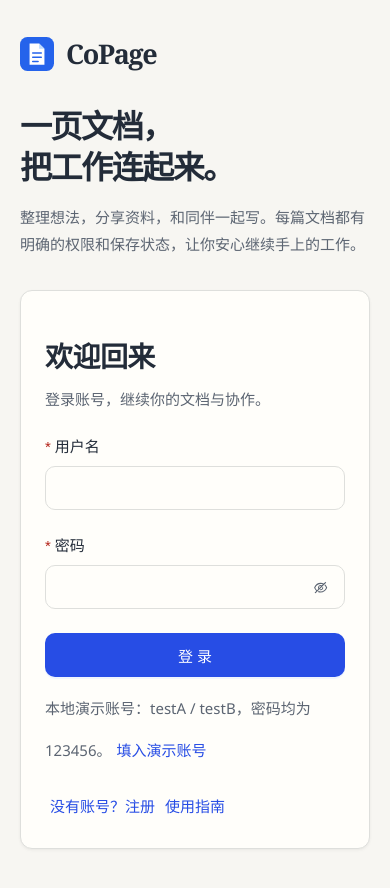
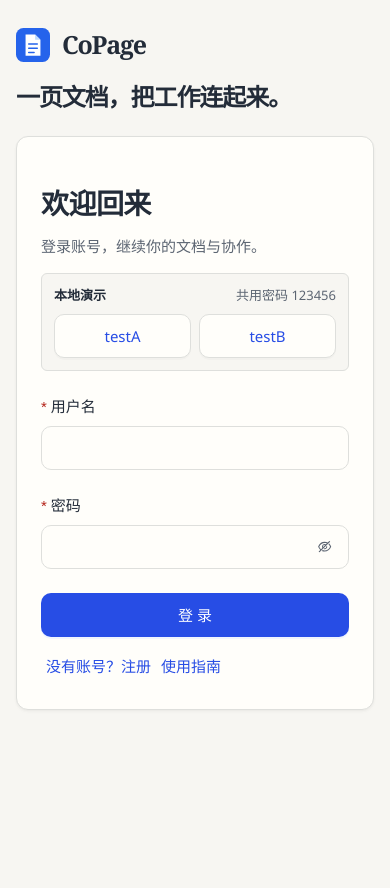
Before and after one commit to kilig-21/CoPage, a React (Vite) app in the folder frontend/: page /login in a window 390 px wide. After the commit the page ends 844 px from the top, so only its background shows below. Built offline with nearby package versions, Linux system fonts and the light colour scheme; no server answers.

Commit message:
feat(login): make both local demo accounts easy to select

```diff
--- a/frontend/src/pages/Login.jsx
+++ b/frontend/src/pages/Login.jsx
@@ -8,6 +8,8 @@ import PasswordInput from '../components/PasswordInput'
 import { captureLoginIdentity, safeReturnPath, saveSession } from '../auth/session'
 import { confirmRegistrationReply, isDefinitiveRegistrationRejection, parseLoginReply } from '../auth/replies'
 
+const demoAccounts = ['testA', 'testB']
+
 export default function Login() {
   const navigate = useNavigate()
   const location = useLocation()
@@ -15,6 +17,7 @@ export default function Login() {
   const [registering, setRegistering] = useState(false)
   const [showGuide, setShowGuide] = useState(false)
   const guideTrigger = useRef(null)
+  const submitButton = useRef(null)
   const [submitting, setSubmitting] = useState(false)
   const [error, setError] = useState('')
   const [notice, setNotice] = useState('')
@@ -64,6 +67,12 @@ export default function Login() {
     }
   }
 
+  function fillDemoAccount(username) {
+    form.setFieldsValue({ username, password: '123456' })
+    setError('')
+    submitButton.current?.focus()
+  }
+
   return (
     <main className="auth-page">
       <section className="auth-story" aria-label="CoPage 协同文档">
@@ -91,6 +100,13 @@ export default function Login() {
             form.setFieldsValue({ confirmPassword: '', nickname: '' })
           }}>转到登录确认</Button>} />}
         {notice && <Alert type={noticeType} showIcon message={notice} />}
+        {import.meta.env.DEV && !registering && <div className="auth-demo" role="group" aria-label="本地演示账号">
+          <div className="auth-demo-heading"><strong>本地演示</strong><span>共用密码 123456</span></div>
+          <div className="auth-demo-accounts">
+            {demoAccounts.map(username => <Button key={username} disabled={submitting}
+              aria-label={'填入演示账号 ' + username} onClick={() => fillDemoAccount(username)}>{username}</Button>)}
+          </div>
+        </div>}
         <Form form={form} layout="vertical" onFinish={onFinish} disabled={submitting}>
           <Form.Item label="用户名" name="username" normalize={value => value.trim()} rules={[
             { required: true, message: '请输入用户名' }, { min: 3, max: 50, message: '用户名需要 3～50 个字符' }]}>
@@ -110,14 +126,10 @@ export default function Login() {
             { required: true, message: '请再次输入密码' }, ({ getFieldValue }) => ({ validator: (_, value) =>
               !value || value === getFieldValue('password') ? Promise.resolve() : Promise.reject(new Error('两次密码不一致')) }),
           ]}><PasswordInput visibilityLabel="确认密码" autoComplete="new-password" /></Form.Item>}
-          <Button type="primary" htmlType="submit" loading={submitting} block>
+          <Button ref={submitButton} type="primary" htmlType="submit" loading={submitting} block>
             {registering ? '注册账号' : '登录'}
           </Button>
         </Form>
-        {import.meta.env.DEV && !registering && <Typography.Paragraph className="auth-tip" type="secondary">
-          本地演示账号：testA / testB，密码均为 123456。<Button type="link" disabled={submitting}
-            onClick={() => form.setFieldsValue({ username: 'testA', password: '123456' })}>填入演示账号</Button>
-        </Typography.Paragraph>}
         <Button type="link" disabled={submitting} onClick={() => {
           const username = form.getFieldValue('username'); form.resetFields(); form.setFieldsValue({ username });
           setError(''); setNotice(''); setRegistrationUncertain(false); setRegistering(value => !value)
--- a/frontend/src/styles.css
+++ b/frontend/src/styles.css
@@ -25,7 +25,6 @@ body { margin: 0; min-width: 0; }
 .page-heading { display: flex; flex-wrap: wrap; gap: 20px; align-items: center; justify-content: space-between; margin-bottom: 28px; }
 .page-heading .ant-typography { margin: 0; }
 .doc-icon { font-size: 22px; padding-top: var(--cp-space-1); }
-.auth-tip { margin: 20px 0 8px !important; }
 .editor-wrap { width: min(1000px, 92vw); }
 .editor-canvas { margin-top: var(--cp-space-4); min-height: 600px; padding: var(--cp-space-8) 72px; background: var(--cp-surface); border: 1px solid var(--cp-line); border-radius: var(--cp-radius-panel); }
 .editor-alert { margin-top: 16px; }
--- a/frontend/src/styles/design-system.css
+++ b/frontend/src/styles/design-system.css
@@ -127,6 +127,16 @@ body .ant-list .ant-list-empty-text { color: var(--cp-muted); }
 .auth-card .ant-btn-primary { min-height: 44px; }
 .auth-card .ant-alert { margin: 16px 0; }
 .auth-card .ant-btn-link { margin-top: 10px; padding-inline: 4px; }
+.auth-demo { padding: 12px; border: 1px solid var(--cp-line); border-radius: var(--cp-radius-control); background: var(--cp-paper); }
+.auth-demo-heading { display: flex; flex-wrap: wrap; justify-content: space-between; gap: 4px 12px; margin-bottom: 8px; font-size: var(--cp-type-meta); }
+.auth-demo-heading strong { color: var(--cp-ink); }
+.auth-demo-heading span { color: var(--cp-muted); }
+.auth-demo-accounts { display: grid; grid-template-columns: repeat(2, minmax(0, 1fr)); gap: 8px; }
+.auth-demo-accounts .ant-btn { min-height: 44px; color: var(--cp-accent); }
+.auth-demo-accounts .ant-btn:disabled { color: var(--cp-muted); }
+.auth-demo-accounts .ant-btn:focus-visible, .auth-card .ant-btn-primary:focus-visible {
+  outline: 2px solid var(--cp-accent); outline-offset: 2px;
+}
 .editor-topbar .ant-btn { height: 32px; font-size: 14px; padding-inline: 12px; }
 .editor-canvas { border-color: var(--cp-line); box-shadow: var(--cp-shadow-paper); }
 
@@ -180,12 +190,12 @@ body .ant-list .ant-list-empty-text { color: var(--cp-muted); }
   .workspace-account { min-width: 44px; justify-content: center; padding-inline: 10px; }
   .workspace-utilities .ant-btn { min-width: 44px; padding-inline: 10px; gap: 0; }
   .page-heading-actions .ant-btn { min-height: 44px; }
-  .auth-page { display: block; padding: 32px 20px 40px; }
-  .auth-brand { margin-bottom: 28px; font-size: 27px; }
-  .auth-story h1 { max-width: 100%; margin-bottom: 16px; font-size: 32px; }
-  .auth-story > p { font-size: 15px; line-height: 1.8; }
+  .auth-page { display: block; padding: 24px 16px 40px; }
+  .auth-brand { margin-bottom: 16px; font-size: 25px; }
+  .auth-story h1 { max-width: 100%; margin: 0; font-size: clamp(24px, 6vw, 32px); text-wrap: balance; }
+  .auth-story h1 br, .auth-story > p { display: none; }
   .auth-capabilities { display: none; }
-  .auth-card { margin-top: var(--cp-space-6); }
+  .auth-card { margin-top: var(--cp-space-5); }
   .auth-card .ant-card-body { padding: var(--cp-space-5); }
   .doc-list-card .ant-list-item { padding-block: 18px; }
   .content-wrap .ant-btn, .document-open-link { min-height: 44px; }
```
Also changed, not shown: 6 other files (tests, documents, lock files or other folders).
